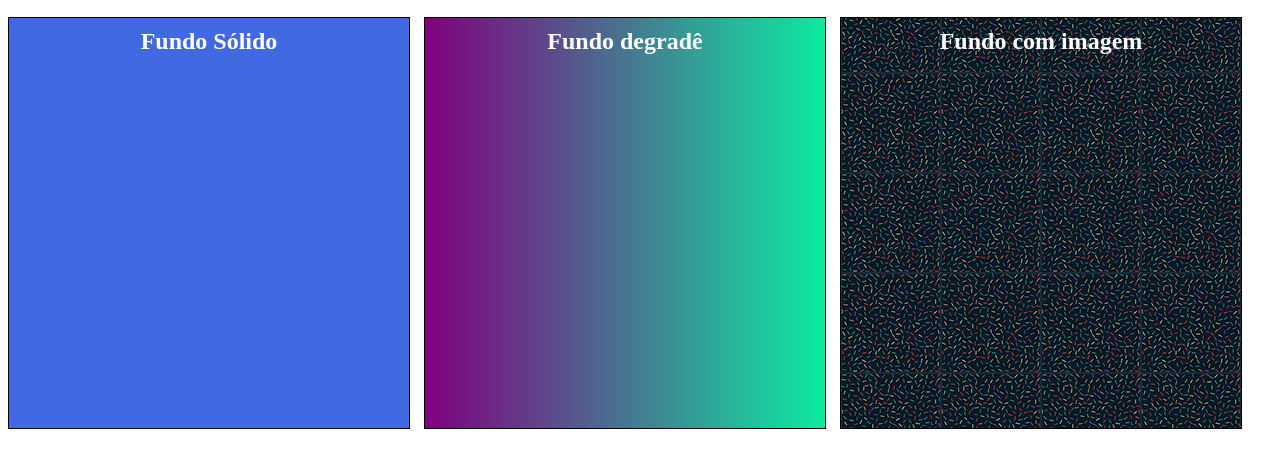
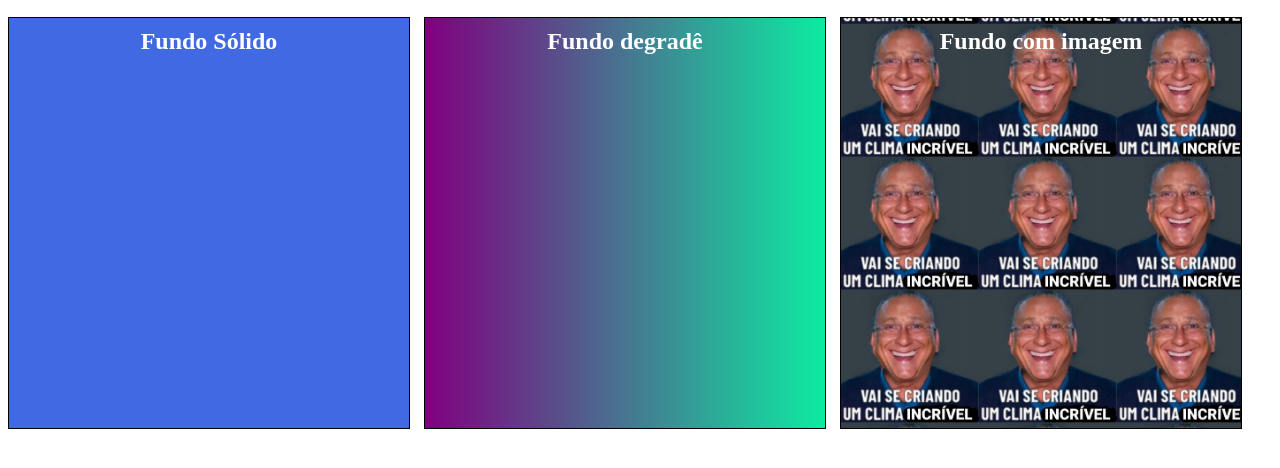
Before and after one commit to humbertomb1/html5-css, a plain HTML site: page Exercícios/ex017/index.html in a window 1280 px wide. Shown: the part 48-516 px from the top of the page. Drawn offline with Linux system fonts and the light colour scheme.

Commit message:
ateração na imagem de fundo
meme do galvão

```diff
--- a/Exercícios/ex017/style.css
+++ b/Exercícios/ex017/style.css
@@ -19,9 +19,9 @@ div#qd2 {
 }
 
 div#qd3 {
-    background-image: url(Imagens/pattern001.png);
+    background-image: url(Imagens/GALVÃOjpg.jpg);
     background-repeat: repeat;
-    background-size: auto;
+    background-size: 138px;
     background-position: left center;
 }
 
```
